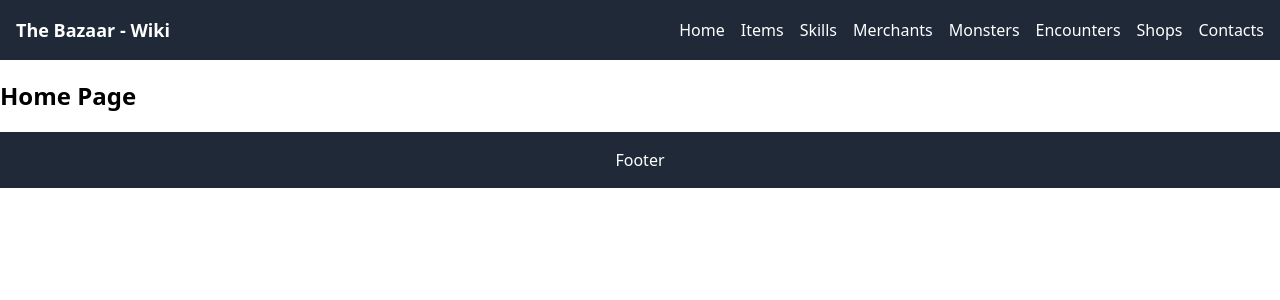
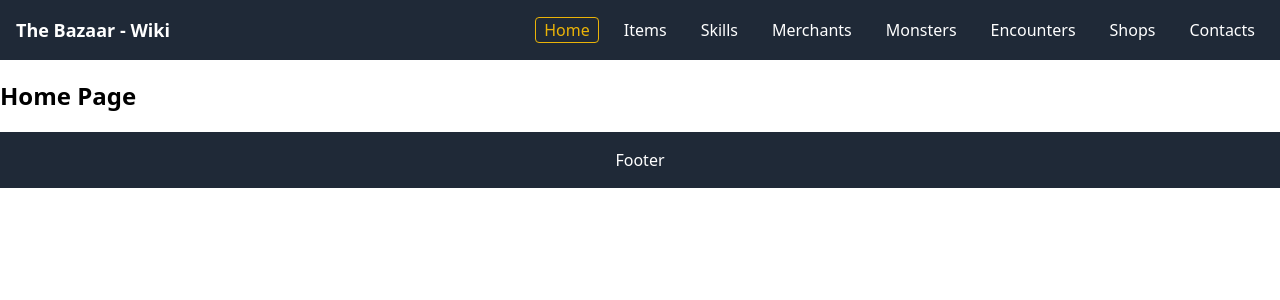
Before and after one commit to EmilioGall/thebazaar-wiki-frontend, a React (Vite) app: page / in a window 1280 px wide. Shown: the top 300 px of the page. Built offline with nearby package versions, Linux system fonts and the light colour scheme.

Commit message:
feat: added different color on NavLink selected - src/App.jsx

```diff
--- a/src/App.jsx
+++ b/src/App.jsx
@@ -1,5 +1,5 @@
 import React from 'react';
-import { BrowserRouter as Router, Routes, Route, Link } from 'react-router-dom';
+import { BrowserRouter as Router, Routes, Route, NavLink } from 'react-router-dom';
 import Home from './pages/Home';
 import Items from './pages/Items';
 import Skills from './pages/Skills';
@@ -25,14 +25,54 @@ function App() {
 
             <div className="flex space-x-4">
 
-              <Link to="/">Home</Link>
-              <Link to="/items">Items</Link>
-              <Link to="/skills">Skills</Link>
-              <Link to="/merchants">Merchants</Link>
-              <Link to="/monsters">Monsters</Link>
-              <Link to="/encounters">Encounters</Link>
-              <Link to="/shops">Shops</Link>
-              <Link to="/contacts">Contacts</Link>
+              <NavLink
+                className={({ isActive }) => isActive ? 'rounded text-yellow-500 border border-yellow-500 px-2' : 'border border-gray-800 px-2'}
+                to="/"
+              >
+                Home
+              </NavLink>
+              <NavLink
+                className={({ isActive }) => isActive ? 'rounded text-yellow-500 border border-yellow-500 px-2' : 'border border-gray-800 px-2'}
+                to="/items"
+              >
+                Items
+              </NavLink>
+              <NavLink
+                className={({ isActive }) => isActive ? 'rounded text-yellow-500 border border-yellow-500 px-2' : 'border border-gray-800 px-2'}
+                to="/skills"
+              >
+                Skills
+              </NavLink>
+              <NavLink
+                className={({ isActive }) => isActive ? 'rounded text-yellow-500 border border-yellow-500 px-2' : 'border border-gray-800 px-2'}
+                to="/merchants"
+              >
+                Merchants
+              </NavLink>
+              <NavLink
+                className={({ isActive }) => isActive ? 'rounded text-yellow-500 border border-yellow-500 px-2' : 'border border-gray-800 px-2'}
+                to="/monsters"
+              >
+                Monsters
+              </NavLink>
+              <NavLink
+                className={({ isActive }) => isActive ? 'rounded text-yellow-500 border border-yellow-500 px-2' : 'border border-gray-800 px-2'}
+                to="/encounters"
+              >
+                Encounters
+              </NavLink>
+              <NavLink
+                className={({ isActive }) => isActive ? 'rounded text-yellow-500 border border-yellow-500 px-2' : 'border border-gray-800 px-2'}
+                to="/shops"
+              >
+                Shops
+              </NavLink>
+              <NavLink
+                className={({ isActive }) => isActive ? 'rounded text-yellow-500 border border-yellow-500 px-2' : 'border border-gray-800 px-2'}
+                to="/contacts"
+              >
+                Contacts
+              </NavLink>
 
             </div>
 
```
